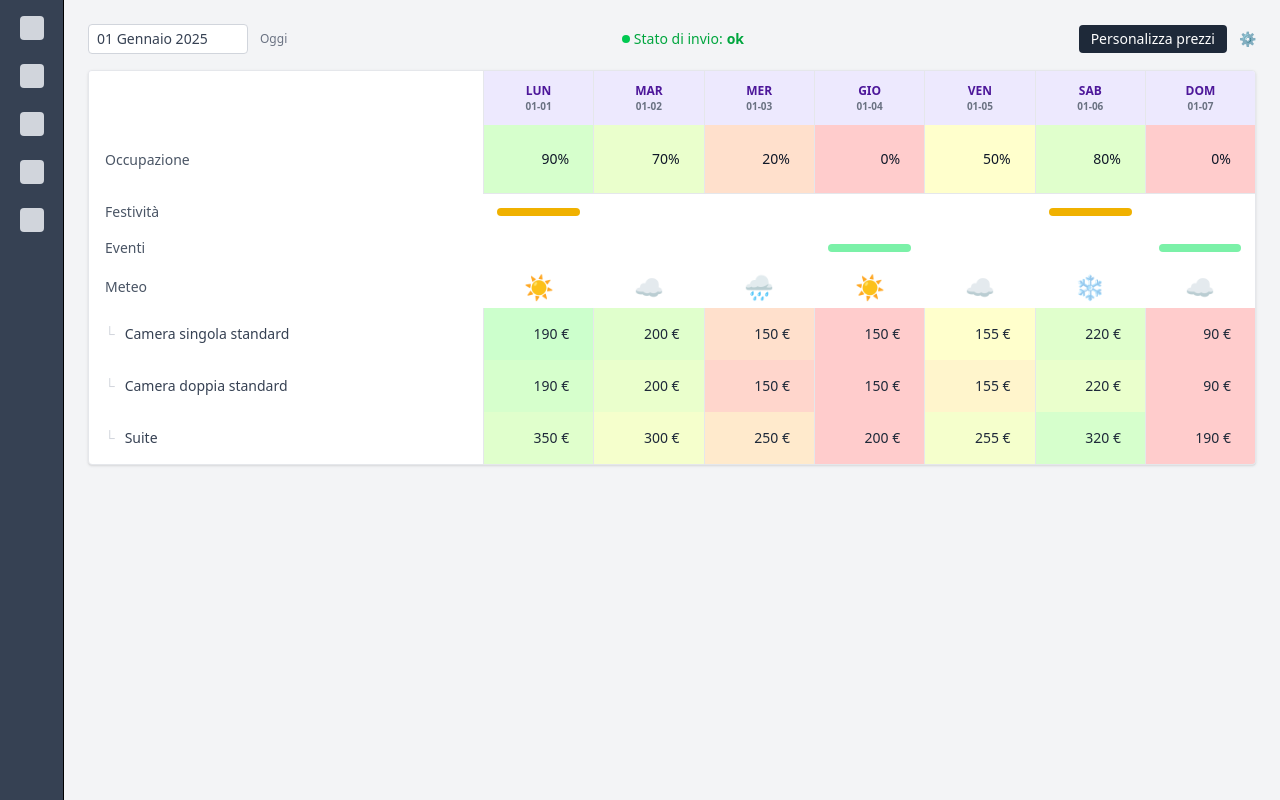
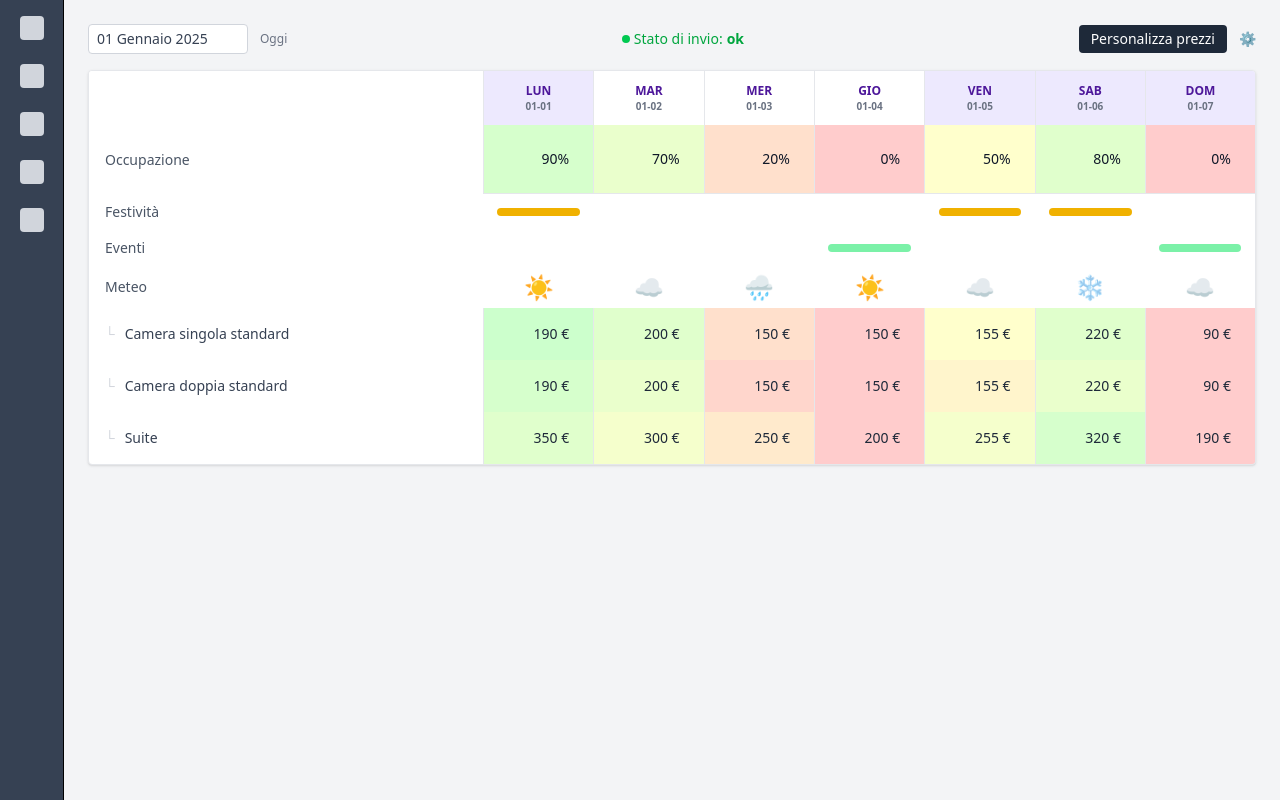
Before and after one commit to andreahaku/price-optimizer-dashboard, a Vue app: page / in a window 1280 px wide. Built offline with nearby package versions, Linux system fonts and the light colour scheme; the HTML template or start-up script is replaced by a standard one.

Commit message:
chore: conditional background colour for day header

```diff
--- a/src/components/DashboardGrid.vue
+++ b/src/components/DashboardGrid.vue
@@ -13,9 +13,18 @@ const store = useDashboardStore();
   <div class="overflow-x-auto rounded border border-gray-200 bg-white shadow-sm">
     <table class="min-w-full text-center text-sm text-gray-700">
       <thead>
-        <tr class="bg-violet-100">
+        <tr>
           <th class="bg-white px-4 py-2 text-left text-sm font-semibold text-gray-700"></th>
-          <th v-for="day in store.days" :key="day.date" class="border-l border-gray-200 px-2 py-3">
+          <th
+            v-for="(day, i) in store.days"
+            :key="day.date"
+            class="border-l border-gray-200 px-2 py-3"
+            :class="[
+              day.label === 'SAB' || day.label === 'DOM' || day.holiday
+                ? 'bg-violet-100'
+                : 'bg-white',
+            ]"
+          >
             <div class="text-xs font-bold text-violet-900">{{ day.label }}</div>
             <div class="text-[10px] text-gray-500">{{ day.date.slice(5) }}</div>
           </th>
--- a/src/stores/useDashboardStore.ts
+++ b/src/stores/useDashboardStore.ts
@@ -7,7 +7,7 @@ export const useDashboardStore = defineStore("dashboard", {
       { date: "2025-01-02", label: "MAR", holiday: false, event: false, weather: "cloudy" },
       { date: "2025-01-03", label: "MER", holiday: false, event: false, weather: "rainy" },
       { date: "2025-01-04", label: "GIO", holiday: false, event: true, weather: "sunny" },
-      { date: "2025-01-05", label: "VEN", holiday: false, event: false, weather: "cloudy" },
+      { date: "2025-01-05", label: "VEN", holiday: true, event: false, weather: "cloudy" },
       { date: "2025-01-06", label: "SAB", holiday: true, event: false, weather: "snowy" },
       { date: "2025-01-07", label: "DOM", holiday: false, event: true, weather: "cloudy" },
     ],
```
